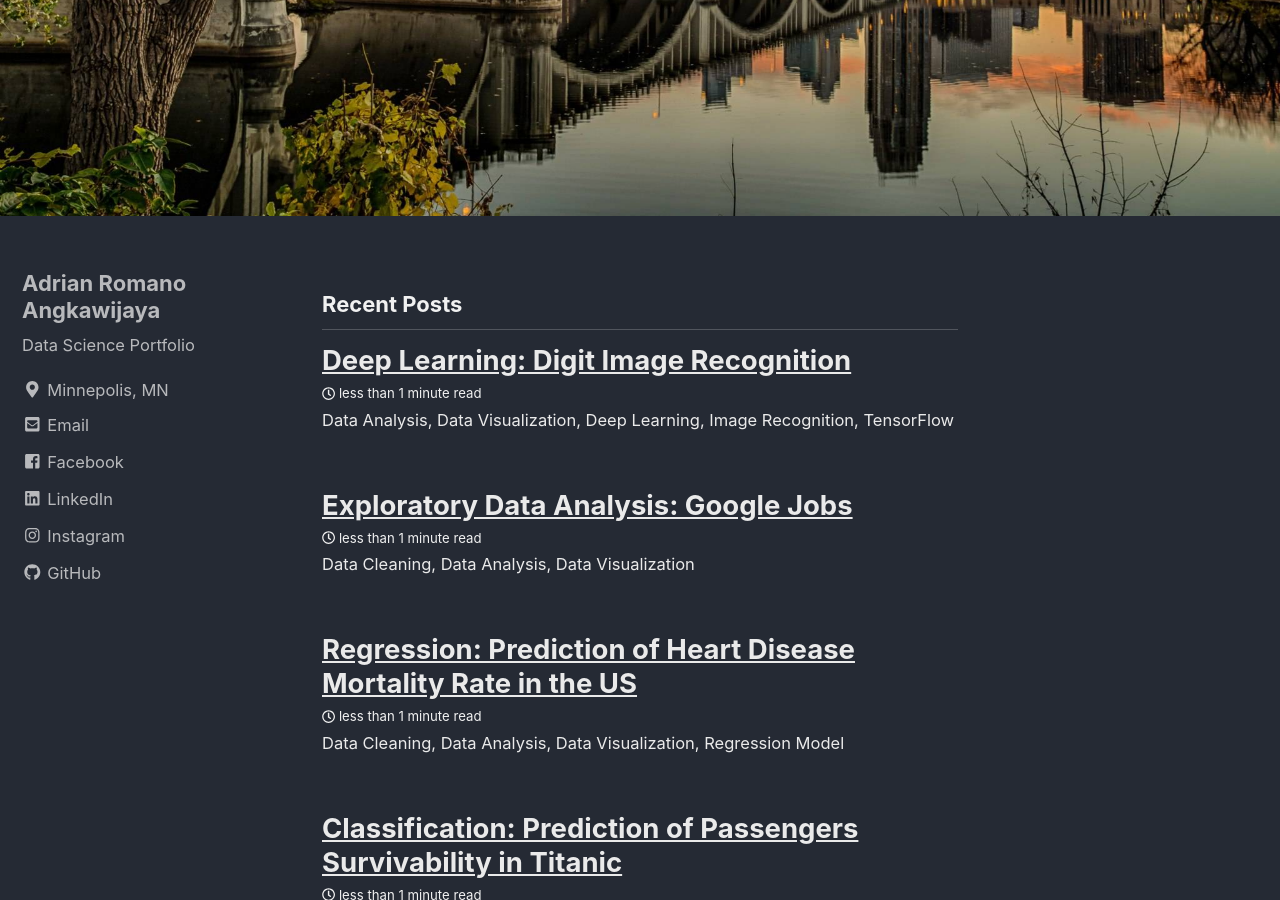
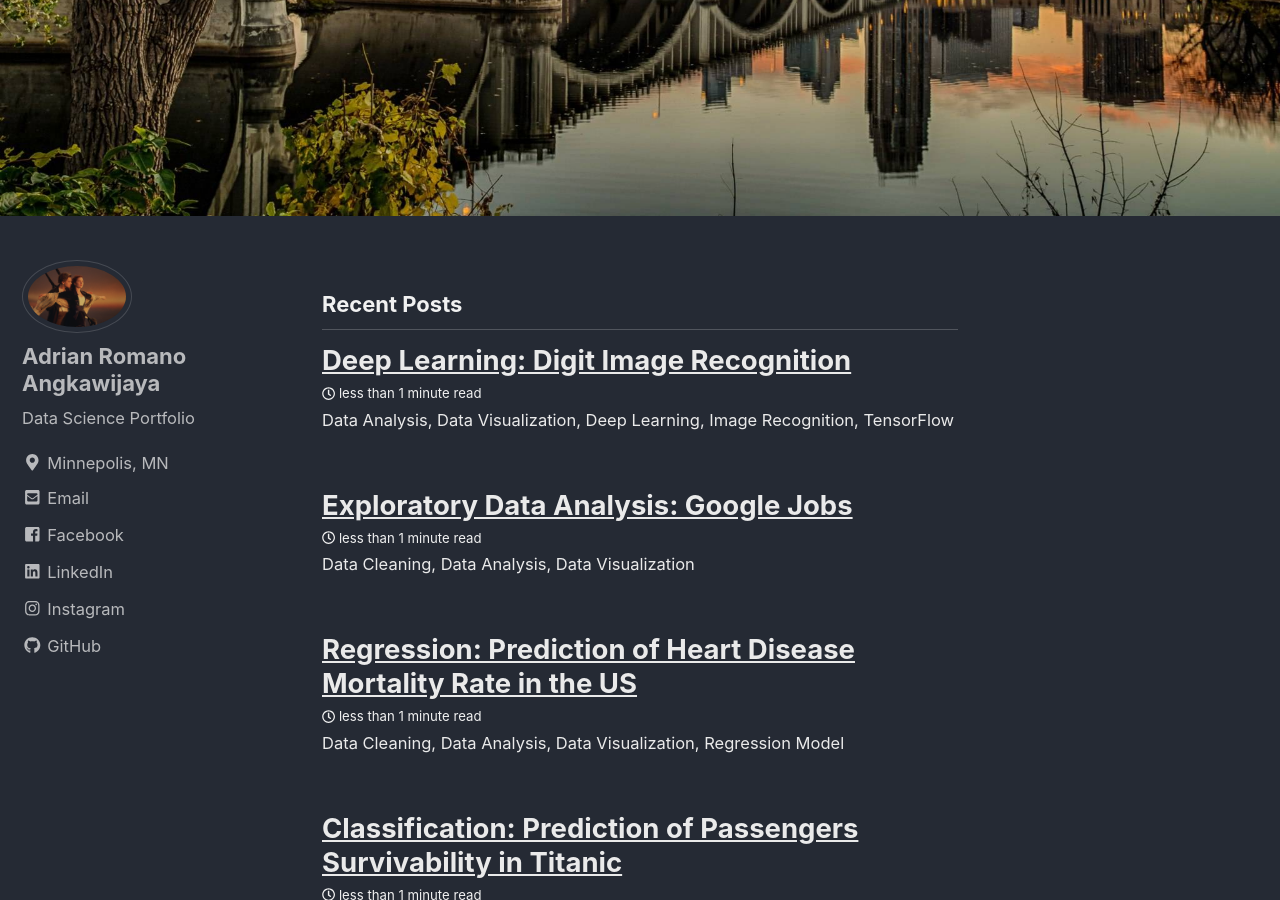
Before and after one commit to adrianromano/adrianromano.github.io, a Jekyll site: the page built from index.html, in a window 1280 px wide and 900 px high, scrolled down 737 px. Built offline with Jekyll 4.4.1, drawn with Linux system fonts in a browser that asks for light colours; nearby versions of some CDN libraries; the list of posts is cut into pages by our own code.

Commit message:
new gith

```diff
--- a/_config.yml
+++ b/_config.yml
@@ -101,7 +101,7 @@
 # Site Author
 author:
   name             : "Adrian Romano Angkawijaya"
-  avatar           : # path of avatar image, e.g. "/assets/images/bio-photo.jpg"
+  avatar           : "/images/jackrose.jpeg" # path of avatar image, e.g. "/assets/images/bio-photo.jpg"
   bio              : "Data Science Portfolio"
   location         : "Minnepolis, MN"
   email            : "adrianromano08@gmail.com"
```
